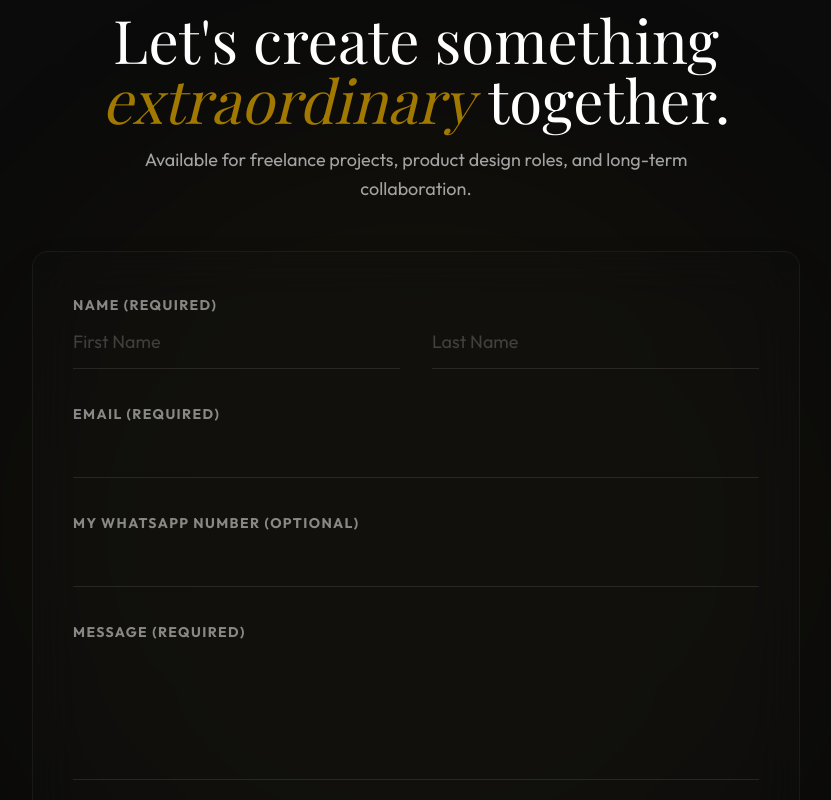
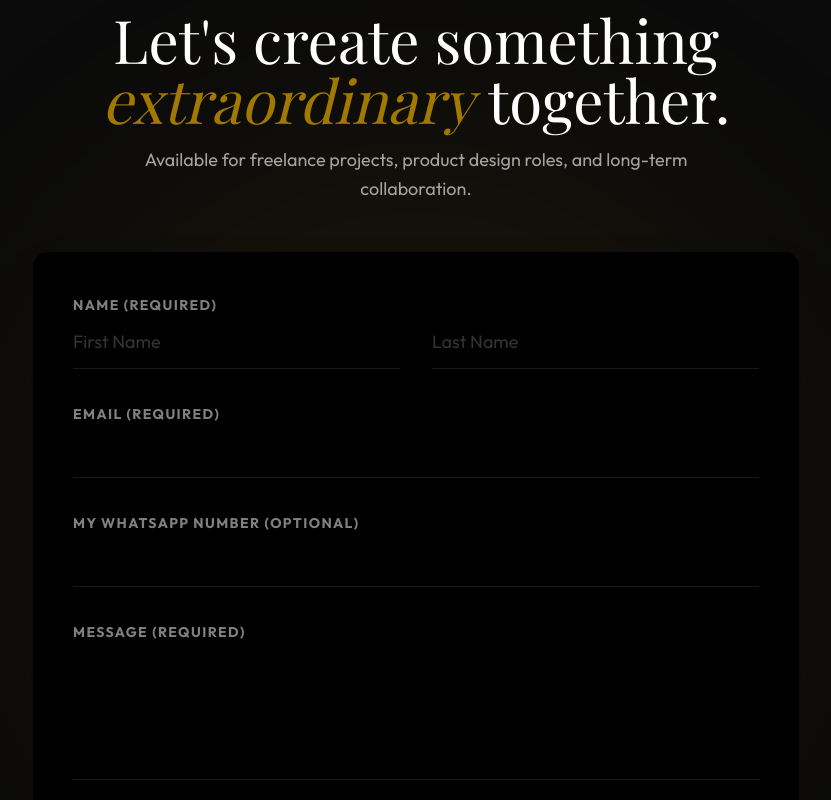
Before and after one commit to Modiw220/Prtf, a React (Vite) app: page / in a window 1280 px wide. Shown: the part 6640-7440 px from the top of the page, without its empty margins (224-1055 px from the left). Built offline with nearby package versions, Linux system fonts and the light colour scheme; a web font is replaced by a local one.

Commit message:
feat: Add animated background glow and hover effects to the Contact section in App.tsx

```diff
--- a/src/App.tsx
+++ b/src/App.tsx
@@ -809,10 +809,19 @@ const Testimonials = () => {
 };
 
 const Contact = () => {
+    const [isHovered, setIsHovered] = useState(false);
+
     return (
         <section id="contact" className="py-32 px-6 md:px-12 bg-deep-black relative overflow-hidden">
-            {/* Background Decoration */}
-            <div className="absolute top-1/2 left-1/2 -translate-x-1/2 -translate-y-1/2 w-[800px] h-[800px] bg-gold/5 rounded-full blur-[120px] pointer-events-none"></div>
+            {/* Background Decoration - Animated Glow */}
+            <motion.div
+                animate={{
+                    scale: isHovered ? 1.2 : 1,
+                    backgroundColor: isHovered ? "rgba(161, 120, 0, 0.12)" : "rgba(161, 120, 0, 0.08)"
+                }}
+                transition={{ duration: 1.5, ease: "easeOut" }}
+                className="absolute top-1/2 left-1/2 -translate-x-1/2 -translate-y-1/2 w-[800px] h-[800px] rounded-full blur-[120px] pointer-events-none"
+            />
 
             <div className="max-w-3xl mx-auto space-y-12 relative z-10">
                 <div className="text-center space-y-4">
@@ -823,7 +832,11 @@ const Contact = () => {
                 </div>
 
                 {/* Contact Form Card */}
-                <div className="bg-card/20 backdrop-blur-xl border border-white/5 p-6 md:p-10 rounded-2xl shadow-2xl">
+                <motion.div
+                    onMouseEnter={() => setIsHovered(true)}
+                    onMouseLeave={() => setIsHovered(false)}
+                    className="bg-black backdrop-blur-xl border border-white/5 p-6 md:p-10 rounded-2xl shadow-2xl hover:border-gold/20 hover:shadow-[0_0_50px_rgba(161,120,0,0.1)] transition-all duration-700"
+                >
                     <form className="space-y-8" onSubmit={(e) => e.preventDefault()}>
                         {/* Name Field Group */}
                         <div className="space-y-4">
@@ -886,7 +899,7 @@ const Contact = () => {
                             </button>
                         </div>
                     </form>
-                </div>
+                </motion.div>
 
                 <div className="flex justify-center gap-12 pt-8">
                     {[
```
